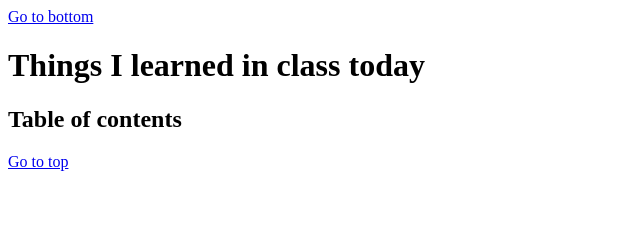
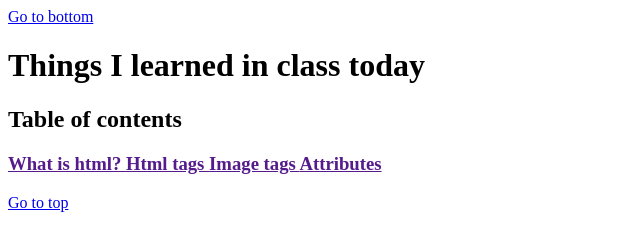
Before and after one commit to Heis-kamikaze/Web-Page-Assignment, a plain HTML site: page index.html in a window 1280 px wide. Shown: the whole page, without its empty margins (0-640 px from the left). Drawn offline with Linux system fonts and the light colour scheme.

Commit message:
Added articles to table of contents

```diff
--- a/index.html
+++ b/index.html
@@ -10,6 +10,20 @@
     <a href="#bottom">Go to bottom</a>
     <h1>Things I learned in class today</h1>
     <h2>Table of contents</h2>
+    <h3>
+        <a href="">
+            What is html?
+        </a>
+        <a href="">
+            Html tags
+        </a>
+        <a href="">
+            Image tags
+        </a>
+        <a href="">
+            Attributes
+        </a>
+    </h3>
     <a href="#top">Go to top</a>
     <div id="bottom"></div>
 </body>
```
